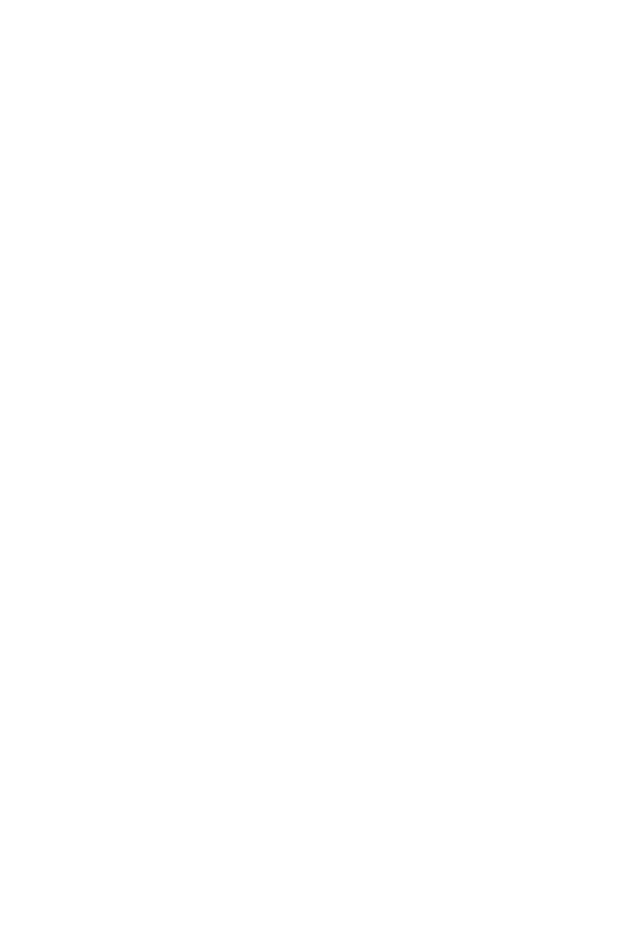
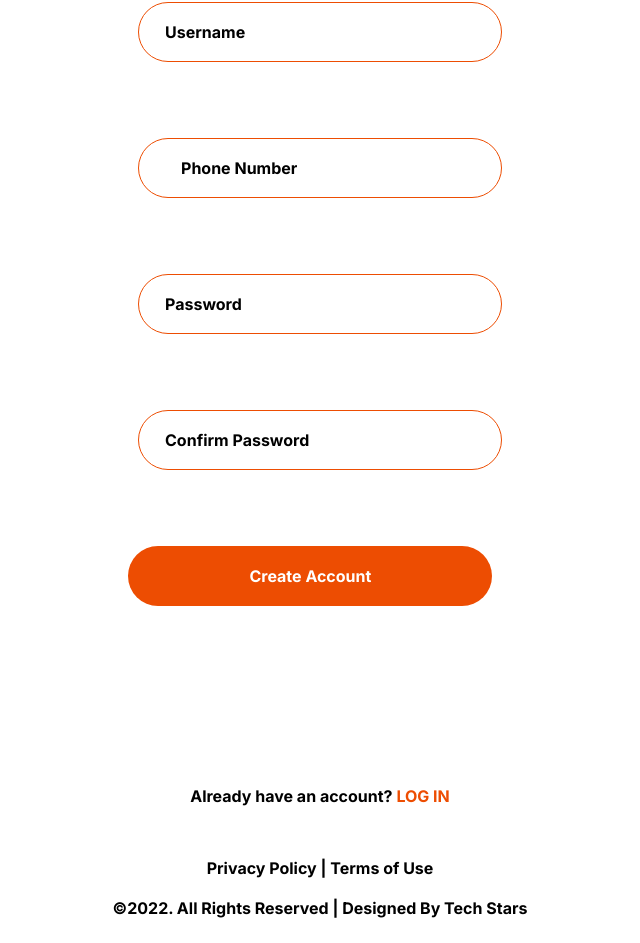
Before and after one commit to godswilludoh/SayIT-React, a React (Create React App) app: page /signup in a window 1280 px wide. Shown: the part 483-1426 px from the top of the page, without its empty margins (320-960 px from the left). Before the commit the page ends 800 px from the top, so only its background shows below. Built offline with nearby package versions, Linux system fonts and the light colour scheme.

Commit message:
worked on create account page

```diff
--- /dev/null
+++ b/src/pages/createAccount/CreateAccount.css
@@ -0,0 +1,200 @@
+.signup-container {
+	padding-top: 120px;
+	/* width: 100%; */
+	display: flex;
+	justify-content: center;
+	align-items: center;
+	text-align: center;
+}
+
+.signup-heading {
+	color: #ed4d02;
+	font-weight: 900;
+	font-size: 18px;
+	margin-bottom: 3rem;
+}
+
+.text-area {
+	padding: 12px;
+	width: 95%;
+	height: 60px;
+	outline: none;
+	margin-bottom: 0;
+	border: 1px solid #ed4d02;
+	border-radius: 2rem;
+}
+
+input[type='text'],
+input[type='password'],
+input[type='email'],
+input[type='tel'] {
+	padding-left: 2rem;
+	font-size: 17px;
+	font-weight: 700;
+}
+
+input::placeholder {
+	color: #000000;
+}
+
+::placeholder {
+	height: 19px;
+	font-family: 'Inter';
+	font-style: normal;
+	font-weight: 700;
+	font-size: 16px;
+	line-height: 19px;
+	display: flex;
+	align-items: center;
+	color: #000000;
+	padding-left: 10px;
+}
+
+/* Validation styling */
+
+.form-control {
+	margin-bottom: 1.5rem;
+}
+
+.form-control i {
+	visibility: hidden;
+}
+
+.form-control small {
+	visibility: hidden;
+}
+
+.form-control.success i.fa-check-circle {
+	color: #2ecc71;
+	visibility: visible;
+}
+
+.form-control.error i.fa-exclamation-circle {
+	color: #e74c3c;
+	visibility: visible;
+}
+
+.form-control.error small {
+	color: #e74c3c;
+	visibility: visible;
+}
+
+#createAccount {
+	padding: 12px 30px;
+	width: 95%;
+	height: 60px;
+	font-style: normal;
+	font-weight: 700;
+	font-size: 16px;
+	line-height: 19px;
+	color: #ffffff;
+	border: 1px solid #ed4d02;
+	background-color: #ed4d02;
+	border-radius: 2rem;
+	border: none;
+	cursor: pointer;
+}
+
+.login {
+	text-align: center;
+	margin: 2rem auto;
+	font-size: 16px;
+	font-weight: 700;
+}
+
+.login a {
+	text-decoration: none;
+	color: #ed4d02;
+}
+
+.signup-container a {
+	text-decoration: none;
+	color: black;
+	margin-top: 10px;
+}
+.signup-container a:hover {
+	color: blue;
+}
+
+.side {
+	display: flex;
+	justify-content: center;
+	align-items: center;
+	width: 50%;
+}
+.side img {
+	width: 375px;
+	height: 375px;
+	filter: grayscale();
+	margin-right: 200px;
+}
+
+small {
+	margin-top: 40rem;
+}
+
+#sign-up-footer {
+	text-align: center;
+	margin: 40px 0 0 0;
+}
+.footer-text {
+	font-weight: 700;
+	font-size: 16px;
+	line-height: 40px;
+}
+
+/* Responsiveness for mobile devices */
+/* Normal screen sizes */
+@media (min-width: 769px) and (max-width: 1200px) {
+	.text-area {
+		padding: 12px;
+		width: 80%;
+	}
+
+	#createAccount {
+		padding: 12px;
+		width: 80%;
+	}
+
+	.signup-heading {
+		text-align: center;
+	}
+}
+
+/* Tablet */
+@media (min-width: 501px) and (max-width: 768px) {
+	.text-area {
+		padding: 12px;
+		width: 100%;
+		margin: 0 40px;
+	}
+
+	#createAccount {
+		padding: 12px;
+		width: 80%;
+		margin: 0 auto;
+	}
+
+	.signup-heading {
+		text-align: center;
+	}
+}
+
+/* Smartphones */
+@media (min-width: 0px) and (max-width: 500px) {
+	.text-area {
+		padding: 12px;
+		width: 85%;
+		margin: 0 10px;
+	}
+
+	#createAccount {
+		padding: 12px;
+		width: 80%;
+		margin: 0 auto;
+	}
+
+	.signup-heading {
+		text-align: center;
+	}
+}
--- a/src/pages/createAccount/CreateAccount.js
+++ b/src/pages/createAccount/CreateAccount.js
@@ -1,7 +1,84 @@
 import React from 'react';
+import './CreateAccount.css';
 
 const CreateAccount = () => {
-	return <div>CreateAccount</div>;
+	return (
+		<div>
+			<div className='signup-container'>
+				<form action className='signup-form' id='form'>
+					<h1 className='signup-heading'>CREATE YOUR ACCOUNT</h1>
+					<div className='form-control'>
+						<input
+							type='email'
+							className='text-area'
+							id='email'
+							placeholder='Email'
+						/>
+						<i className='fas fa-check-circle' />
+						<i className='fas fa-exclamation-circle' />
+						<small>Error Message</small>
+					</div>
+					<div className='form-control'>
+						<input
+							type='text'
+							className='text-area'
+							id='username'
+							placeholder='Username'
+						/>
+						<i className='fas fa-check-circle' />
+						<i className='fas fa-exclamation-circle' />
+						<small>Error Message</small>
+					</div>
+					<div className='form-control'>
+						<input
+							type='tel'
+							className='text-area'
+							id='phone-number'
+							placeholder='Phone Number'
+						/>
+						<i className='fas fa-check-circle' />
+						<i className='fas fa-exclamation-circle' />
+						<small>Error Message</small>
+					</div>
+					<div className='form-control'>
+						<input
+							type='password'
+							className='text-area'
+							id='password'
+							placeholder='Password'
+						/>
+						<i className='fas fa-check-circle' />
+						<i className='fas fa-exclamation-circle' />
+						<small>Error Message</small>
+					</div>
+					<div className='form-control'>
+						<input
+							type='password'
+							className='text-area'
+							id='confirm-password'
+							placeholder='Confirm Password'
+						/>
+						<i className='fas fa-check-circle' />
+						<i className='fas fa-exclamation-circle' />
+						<small>Error Message</small>
+					</div>
+					<button type='submit' id='createAccount'>
+						Create Account
+					</button>
+				</form>
+			</div>
+			<p className='login'>
+				Already have an account? <a href='/pages/loginpage.html'>LOG IN</a>
+			</p>
+			{/*form ends here*/}
+			<footer id='sign-up-footer'>
+				<p className='footer-text'>Privacy Policy | Terms of Use</p>
+				<p className='footer-text'>
+					©2022. All Rights Reserved | Designed By Tech Stars
+				</p>
+			</footer>
+		</div>
+	);
 };
 
 export default CreateAccount;
```
